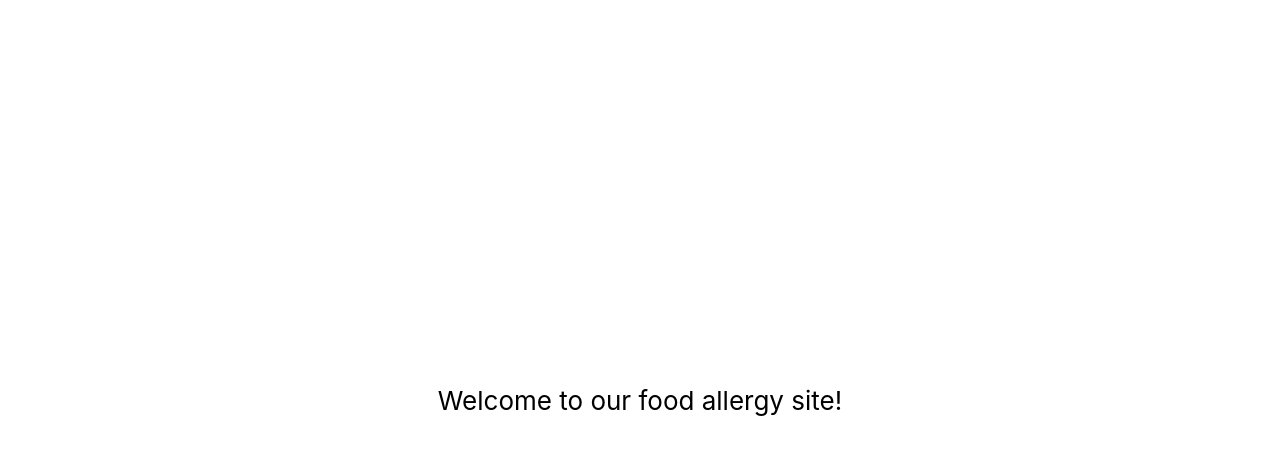
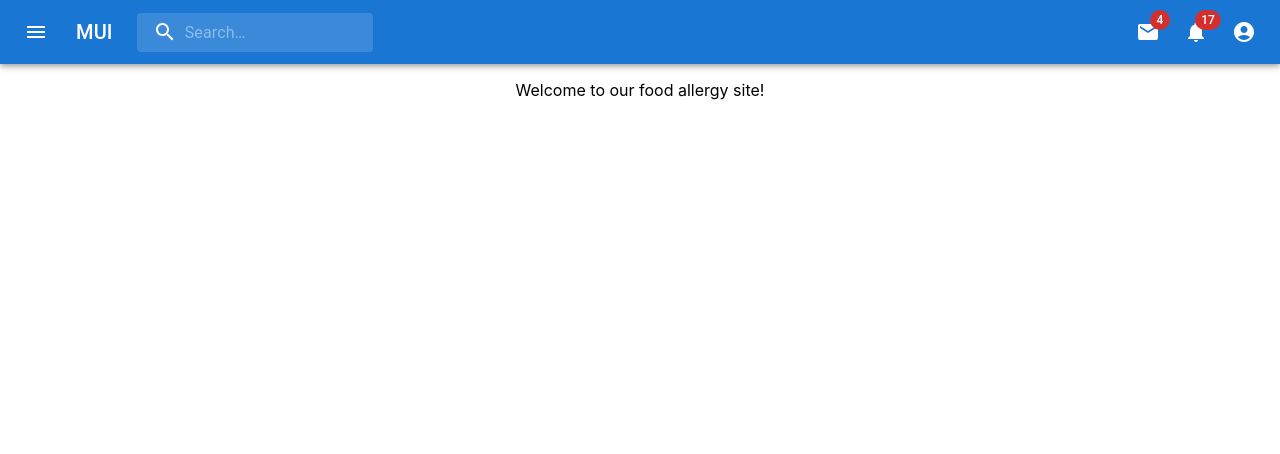
Before and after one commit to attrill20/Iceland, a React (Create React App) app: page / in a window 1280 px wide. Shown: the top 454 px of the page. Built offline with nearby package versions, Linux system fonts and the light colour scheme; no server answers.

Commit message:
header bar from MUI library in progress

```diff
--- a/package.json
+++ b/package.json
@@ -3,6 +3,9 @@
   "version": "0.1.0",
   "private": true,
   "dependencies": {
+    "@emotion/react": "^11.11.1",
+    "@emotion/styled": "^11.11.0",
+    "@mui/material": "^5.14.3",
     "@testing-library/jest-dom": "^5.16.5",
     "@testing-library/react": "^13.4.0",
     "@testing-library/user-event": "^13.5.0",
--- /dev/null
+++ b/src/components/Header/header.js
@@ -0,0 +1,233 @@
+import * as React from 'react';
+import { styled, alpha } from '@mui/material/styles';
+import AppBar from '@mui/material/AppBar';
+import Box from '@mui/material/Box';
+import Toolbar from '@mui/material/Toolbar';
+import IconButton from '@mui/material/IconButton';
+import Typography from '@mui/material/Typography';
+import InputBase from '@mui/material/InputBase';
+import Badge from '@mui/material/Badge';
+import MenuItem from '@mui/material/MenuItem';
+import Menu from '@mui/material/Menu';
+import MenuIcon from '@mui/icons-material/Menu';
+import SearchIcon from '@mui/icons-material/Search';
+import AccountCircle from '@mui/icons-material/AccountCircle';
+import MailIcon from '@mui/icons-material/Mail';
+import NotificationsIcon from '@mui/icons-material/Notifications';
+import MoreIcon from '@mui/icons-material/MoreVert';
+
+const Search = styled('div')(({ theme }) => ({
+  position: 'relative',
+  borderRadius: theme.shape.borderRadius,
+  backgroundColor: alpha(theme.palette.common.white, 0.15),
+  '&:hover': {
+    backgroundColor: alpha(theme.palette.common.white, 0.25),
+  },
+  marginRight: theme.spacing(2),
+  marginLeft: 0,
+  width: '100%',
+  [theme.breakpoints.up('sm')]: {
+    marginLeft: theme.spacing(3),
+    width: 'auto',
+  },
+}));
+
+const SearchIconWrapper = styled('div')(({ theme }) => ({
+  padding: theme.spacing(0, 2),
+  height: '100%',
+  position: 'absolute',
+  pointerEvents: 'none',
+  display: 'flex',
+  alignItems: 'center',
+  justifyContent: 'center',
+}));
+
+const StyledInputBase = styled(InputBase)(({ theme }) => ({
+  color: 'inherit',
+  '& .MuiInputBase-input': {
+    padding: theme.spacing(1, 1, 1, 0),
+    // vertical padding + font size from searchIcon
+    paddingLeft: `calc(1em + ${theme.spacing(4)})`,
+    transition: theme.transitions.create('width'),
+    width: '100%',
+    [theme.breakpoints.up('md')]: {
+      width: '20ch',
+    },
+  },
+}));
+
+export default function PrimarySearchAppBar() {
+  const [anchorEl, setAnchorEl] = React.useState(null);
+  const [mobileMoreAnchorEl, setMobileMoreAnchorEl] = React.useState(null);
+
+  const isMenuOpen = Boolean(anchorEl);
+  const isMobileMenuOpen = Boolean(mobileMoreAnchorEl);
+
+  const handleProfileMenuOpen = (event) => {
+    setAnchorEl(event.currentTarget);
+  };
+
+  const handleMobileMenuClose = () => {
+    setMobileMoreAnchorEl(null);
+  };
+
+  const handleMenuClose = () => {
+    setAnchorEl(null);
+    handleMobileMenuClose();
+  };
+
+  const handleMobileMenuOpen = (event) => {
+    setMobileMoreAnchorEl(event.currentTarget);
+  };
+
+  const menuId = 'primary-search-account-menu';
+  const renderMenu = (
+    <Menu
+      anchorEl={anchorEl}
+      anchorOrigin={{
+        vertical: 'top',
+        horizontal: 'right',
+      }}
+      id={menuId}
+      keepMounted
+      transformOrigin={{
+        vertical: 'top',
+        horizontal: 'right',
+      }}
+      open={isMenuOpen}
+      onClose={handleMenuClose}
+    >
+      <MenuItem onClick={handleMenuClose}>Profile</MenuItem>
+      <MenuItem onClick={handleMenuClose}>My account</MenuItem>
+    </Menu>
+  );
+
+  const mobileMenuId = 'primary-search-account-menu-mobile';
+  const renderMobileMenu = (
+    <Menu
+      anchorEl={mobileMoreAnchorEl}
+      anchorOrigin={{
+        vertical: 'top',
+        horizontal: 'right',
+      }}
+      id={mobileMenuId}
+      keepMounted
+      transformOrigin={{
+        vertical: 'top',
+        horizontal: 'right',
+      }}
+      open={isMobileMenuOpen}
+      onClose={handleMobileMenuClose}
+    >
+      <MenuItem>
+        <IconButton size="large" aria-label="show 4 new mails" color="inherit">
+          <Badge badgeContent={4} color="error">
+            <MailIcon />
+          </Badge>
+        </IconButton>
+        <p>Messages</p>
+      </MenuItem>
+      <MenuItem>
+        <IconButton
+          size="large"
+          aria-label="show 17 new notifications"
+          color="inherit"
+        >
+          <Badge badgeContent={17} color="error">
+            <NotificationsIcon />
+          </Badge>
+        </IconButton>
+        <p>Notifications</p>
+      </MenuItem>
+      <MenuItem onClick={handleProfileMenuOpen}>
+        <IconButton
+          size="large"
+          aria-label="account of current user"
+          aria-controls="primary-search-account-menu"
+          aria-haspopup="true"
+          color="inherit"
+        >
+          <AccountCircle />
+        </IconButton>
+        <p>Profile</p>
+      </MenuItem>
+    </Menu>
+  );
+
+  return (
+    <Box sx={{ flexGrow: 1 }}>
+      <AppBar position="static">
+        <Toolbar>
+          <IconButton
+            size="large"
+            edge="start"
+            color="inherit"
+            aria-label="open drawer"
+            sx={{ mr: 2 }}
+          >
+            <MenuIcon />
+          </IconButton>
+          <Typography
+            variant="h6"
+            noWrap
+            component="div"
+            sx={{ display: { xs: 'none', sm: 'block' } }}
+          >
+            MUI
+          </Typography>
+          <Search>
+            <SearchIconWrapper>
+              <SearchIcon />
+            </SearchIconWrapper>
+            <StyledInputBase
+              placeholder="Search…"
+              inputProps={{ 'aria-label': 'search' }}
+            />
+          </Search>
+          <Box sx={{ flexGrow: 1 }} />
+          <Box sx={{ display: { xs: 'none', md: 'flex' } }}>
+            <IconButton size="large" aria-label="show 4 new mails" color="inherit">
+              <Badge badgeContent={4} color="error">
+                <MailIcon />
+              </Badge>
+            </IconButton>
+            <IconButton
+              size="large"
+              aria-label="show 17 new notifications"
+              color="inherit"
+            >
+              <Badge badgeContent={17} color="error">
+                <NotificationsIcon />
+              </Badge>
+            </IconButton>
+            <IconButton
+              size="large"
+              edge="end"
+              aria-label="account of current user"
+              aria-controls={menuId}
+              aria-haspopup="true"
+              onClick={handleProfileMenuOpen}
+              color="inherit"
+            >
+              <AccountCircle />
+            </IconButton>
+          </Box>
+          <Box sx={{ display: { xs: 'flex', md: 'none' } }}>
+            <IconButton
+              size="large"
+              aria-label="show more"
+              aria-controls={mobileMenuId}
+              aria-haspopup="true"
+              onClick={handleMobileMenuOpen}
+              color="inherit"
+            >
+              <MoreIcon />
+            </IconButton>
+          </Box>
+        </Toolbar>
+      </AppBar>
+      {renderMobileMenu}
+      {renderMenu}
+    </Box>
+  );
+}
--- a/src/components/app/App.js
+++ b/src/components/app/App.js
@@ -1,5 +1,6 @@
 import React from 'react';
 import './App.css';
+import PrimarySearchAppBar from '../../components/Header/header.js'
 
 function App() {
 
@@ -14,13 +15,15 @@
 
   return (
     <div className="App">
-      <header className="App-header">
+
+     <PrimarySearchAppBar/>
 
         <p>
           Welcome to our food allergy site!
         </p>
 
-      </header>
+
+
     </div>
   );
 }
--- a/src/index.js
+++ b/src/index.js
@@ -3,11 +3,14 @@
 import './index.css';
 import App from './components/app/App';
 import reportWebVitals from './reportWebVitals';
+//import PrimarySearchAppBar from '../../components/Header/header.js'
 
 const root = ReactDOM.createRoot(document.getElementById('root'));
 root.render(
   <React.StrictMode>
+
     <App />
+
   </React.StrictMode>
 );
 
```
Also changed, not shown: 1 other file (tests, documents, lock files or other folders).
